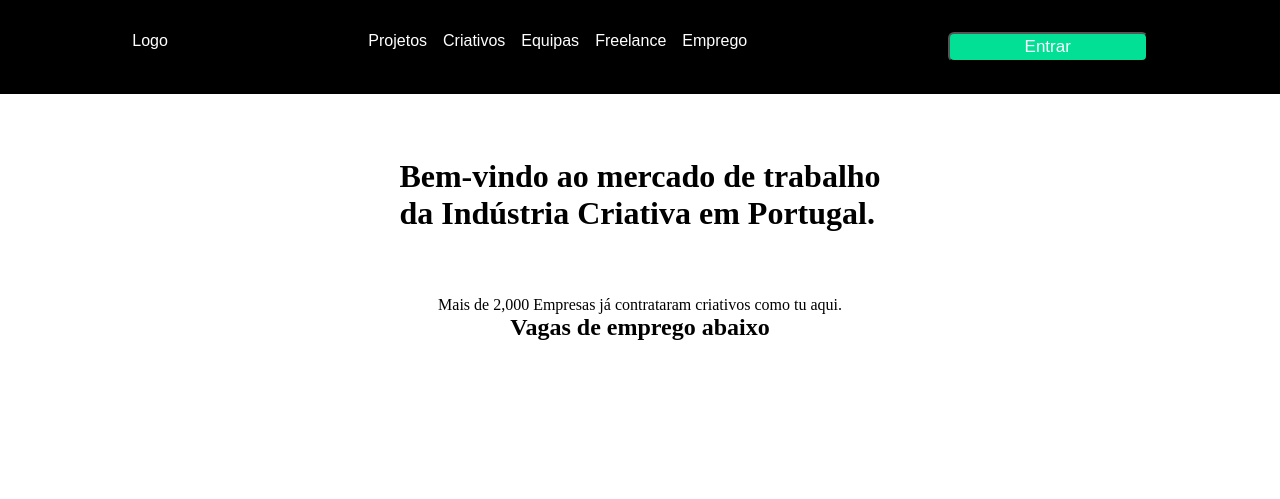
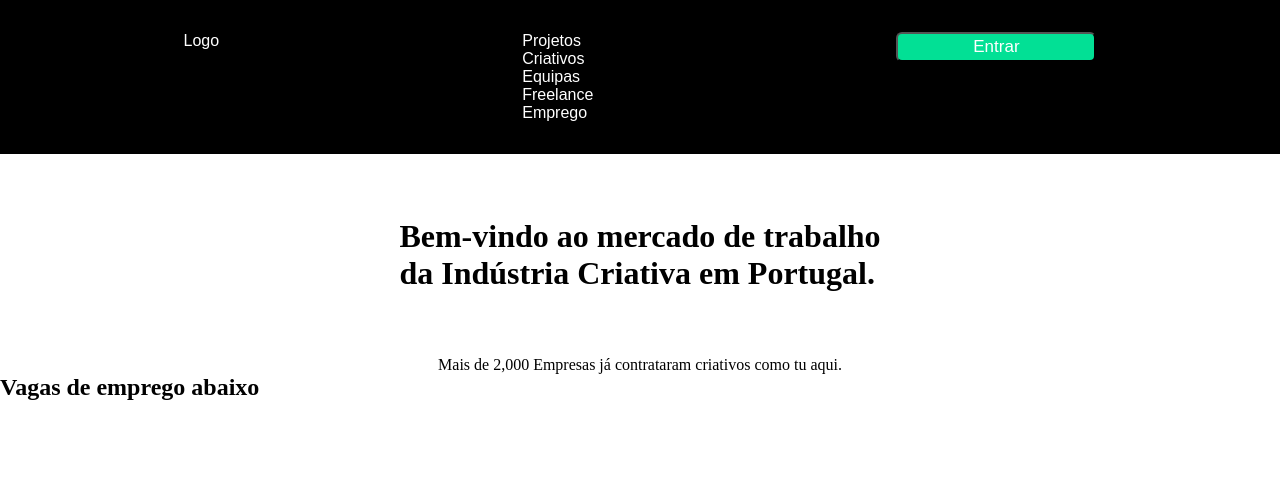
Before and after one commit to euwilliamsantos/responsive, a plain HTML site: page index.html in a window 1280 px wide. Shown: the top 499 px of the page. Drawn offline with Linux system fonts and the light colour scheme.

Commit message:
Update index.html

```diff
--- a/index.html
+++ b/index.html
@@ -14,11 +14,13 @@
     <nav class="navbar">
         <a href="#">Logo</a>
         <ul>
-            <li> <a href="#">Projetos</a></li>
-            <li> <a href="#">Criativos</a></li>
-            <li> <a href="#">Equipas</a></li>
-            <li> <a href="#">Freelance</a></li>
-            <li> <a href="#">Emprego</a></li>
+            <div class="conteudo">
+                <li> <a href="#">Projetos</a></li>
+                <li> <a href="#">Criativos</a></li>
+                <li> <a href="#">Equipas</a></li>
+                <li> <a href="#">Freelance</a></li>
+                <li> <a href="#">Emprego</a></li>
+            </div>
         </ul>
 
         <button>Entrar</button>
@@ -41,7 +43,7 @@
 
 
 
-    <h2 class="h2">Vagas de emprego abaixo</h2>
+    <h2 id="h2">Vagas de emprego abaixo</h2>
     <div class="main">
         <div class="card card1">
             <img src="img/jovem-aprendiz.jpg" alt="">
```
